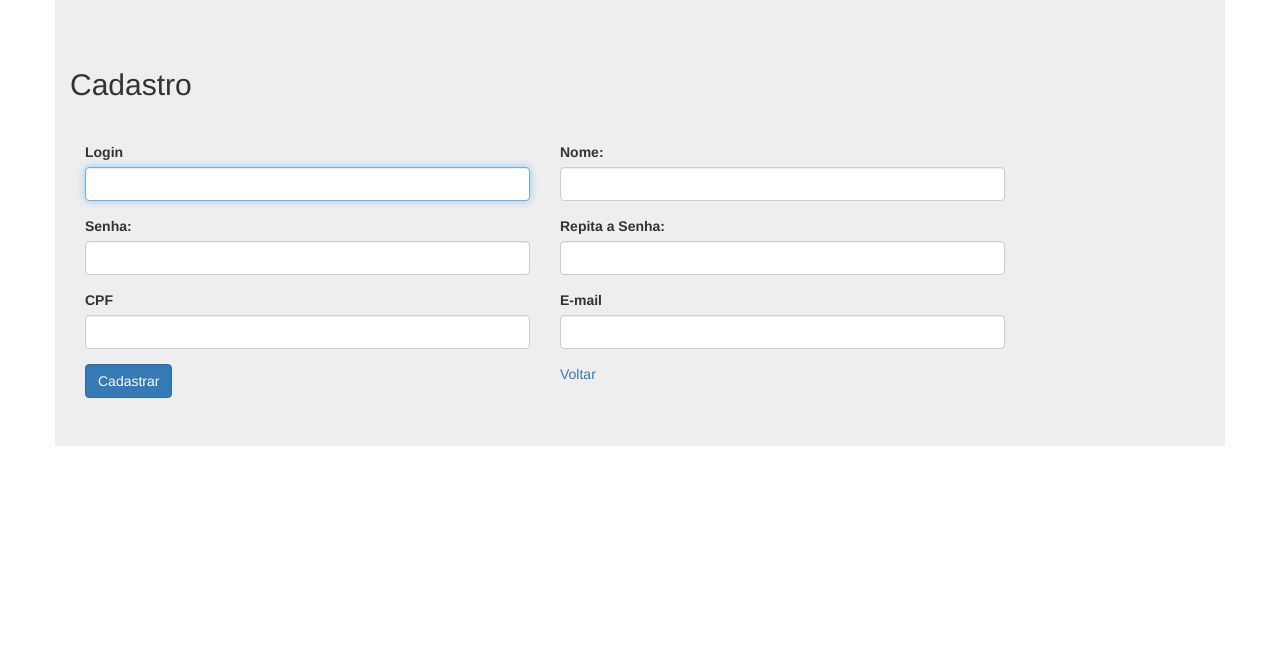
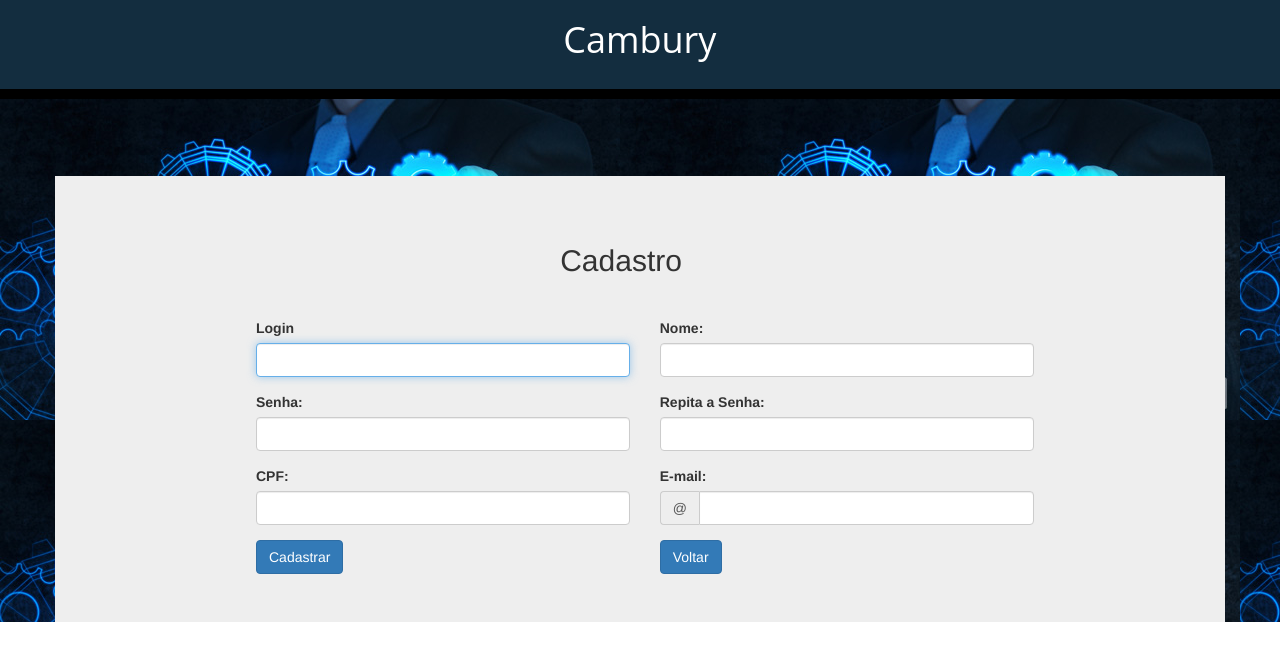
Before and after one commit to ThayanInformatica/projetoCambury, a PHP site: page /cadastro-usuario.php in a window 1280 px wide. Shown: the top 661 px of the page. Run offline with PHP 8.4, Linux system fonts and the light colour scheme.

Commit message:
Estilizando Cadastro Usuario

```diff
--- a/cadastro-usuario.php
+++ b/cadastro-usuario.php
@@ -49,6 +49,7 @@ if (isset($_POST['cadastrar'])) {
     <link rel="stylesheet" href="css/projeto/projeto.css"/>
     <link rel="stylesheet" href="../dist/css/bootstrapValidator.css"/>
 
+
     <!-- Include the FontAwesome CSS if you want to use feedback icons provided by FontAwesome -->
     <!--<link rel="stylesheet" href="http://netdna.bootstrapcdn.com/font-awesome/4.0.3/css/font-awesome.css" />-->
 
@@ -62,8 +63,14 @@ if (isset($_POST['cadastrar'])) {
     <![endif]-->
 
 </head>
+
     <body>
 
+
+
+        <h1 class='h1Cambury'>Cambury</h1>
+
+        <div class="centralizandoCadastro">
     <div class="container jumbotron">
 
         <?php
@@ -84,10 +91,11 @@ if (isset($_POST['cadastrar'])) {
 
         <div class="container" >
             <div class="row" >
-                <h2>Cadastro</h2>
+                    <h2 class="espacoCadastro">Cadastro</h2>
                     <hr>
                     <form action="#" method="post">
 
+                    <div class="centralizandoFormulario">
                         <div class="col-sm-5" class="tamanho-campoLogin">
                             <div class="form-group">
                                 <label id="teste" for="login" style="">Login</label>
@@ -117,15 +125,19 @@ if (isset($_POST['cadastrar'])) {
 
                         <div class="col-sm-5" class="tamanho-campocpf">
                             <div class="form-group" class="form-horizontal">
-                            <label for="cpf">CPF</label>
+                                <label for="cpf">CPF:</label>
                                 <input type="text" class="form-control" id="cpf" name="cpf" maxlength="11">
                             </div>
                         </div>
 
                         <div class="col-sm-5" class="tamanho-campoEmail">
                             <div class="form-group">
-                            <label for="email">E-mail</label>
+                                <label for="email">E-mail:</label>
+                                    <div class="input-group">
+                                    <div class="input-group-addon">@</div>
                                 <input type="text" class="form-control" id="email" name="email" required>
+
+                            </div>
                         </div>
                         </div>
                         <div class="col-sm-5">
@@ -133,9 +145,11 @@ if (isset($_POST['cadastrar'])) {
                         </div>
                     </form>
                     <hr>
+
                     <div class="col-sm-5">
-                <a href="index.php">Voltar</a>
+                    <a class="btn btn-primary" href="index.php">Voltar</a>
                  </div>
+
             </div>
         </div>
     </div>
@@ -149,5 +163,6 @@ if (isset($_POST['cadastrar'])) {
 
             </script>
     </body>
+</div>
 
 </html>
--- a/css/projeto/projeto.css
+++ b/css/projeto/projeto.css
@@ -1,3 +1,4 @@
+
 label .teste {
 color: blueviolet !important;
 }
@@ -5,6 +6,44 @@ color: blueviolet !important;
 .background-estilo input {
   width: 50% !important;
 }
+.tamanho-campoLogin{
+font-family: 'Source Serif Pro', serif;
+}
+.centralizandoCadastro{
+  padding-top: 06%;
+}
+.centralizandoCadastro{
+  background: url(/css/img/gestao-tecnologia-servicos-ti.jpg);
+   height: 100%;
+}.body{
+  height: 100%;
+}
+.espacoCadastro{
+  padding-left: 43%;
+}
+.centralizandoFormulario{
+  margin-left: 15%;
+}
+.campoTituloCambury{
+  margin-left: 40%;
+  width:20px;
+}
+.h1Cambury{
+  box-sizing: border-box;
+  border-bottom: 10px solid black;
+  margin: 0px;
+  padding: 20px;
+  background-color: #132d3f;
+  padding-left: 44%;
+  height: 99px;
+  color: #FFFFFF;
+  font-family: 'Open Sans','Arial'
+}
+
+
+
+
+
 /*.tamanho-campoLogin{*/
 /*}*/
 /*.tamanho-campoNome{*/
```
Also changed, not shown: css/img/gestao-tecnologia-servicos-ti.jpg (added), css/img/tecnologia.jpg (added), css/img/testeBackgorund1.jpg (added). Lines whose indentation alone changed are shown as unchanged.
